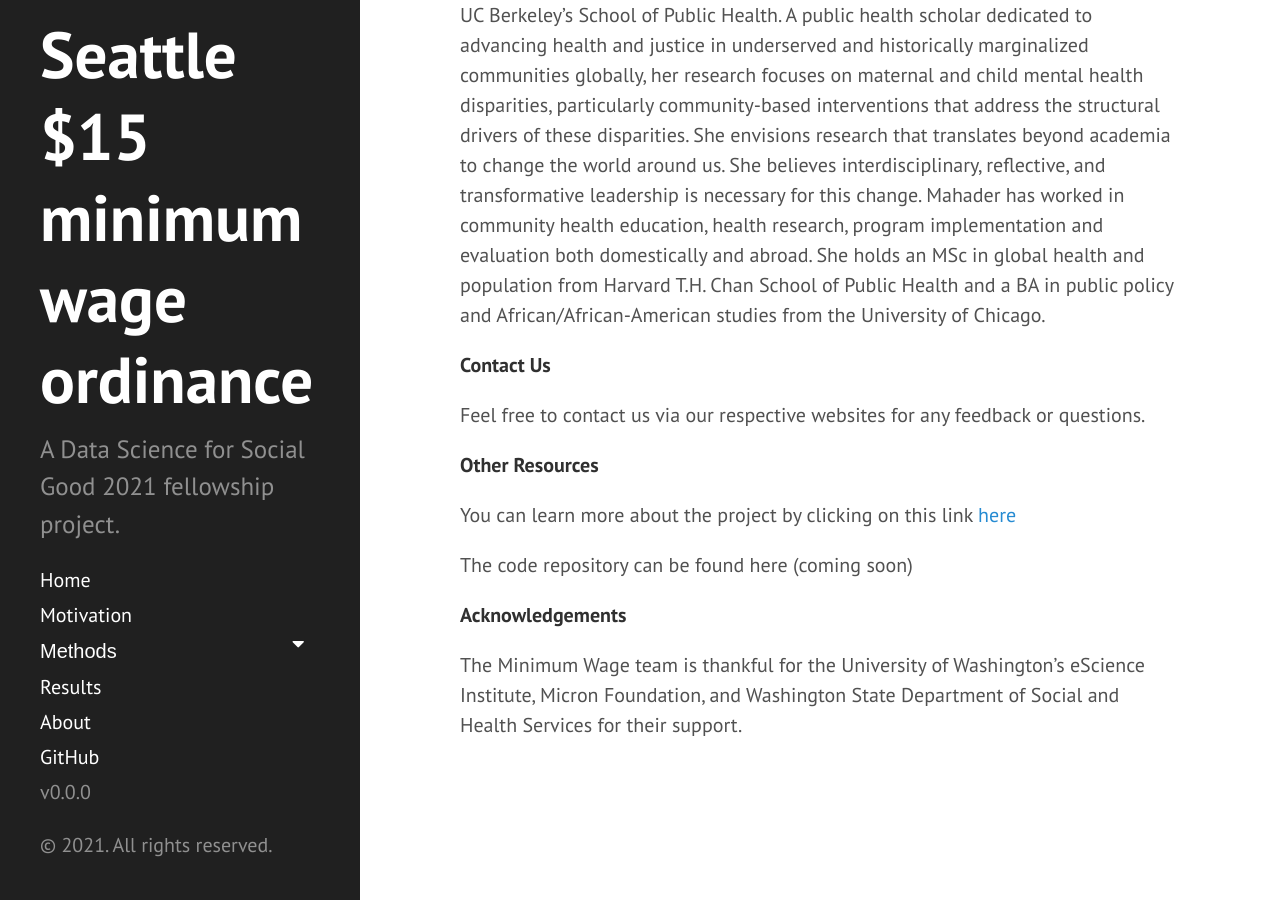
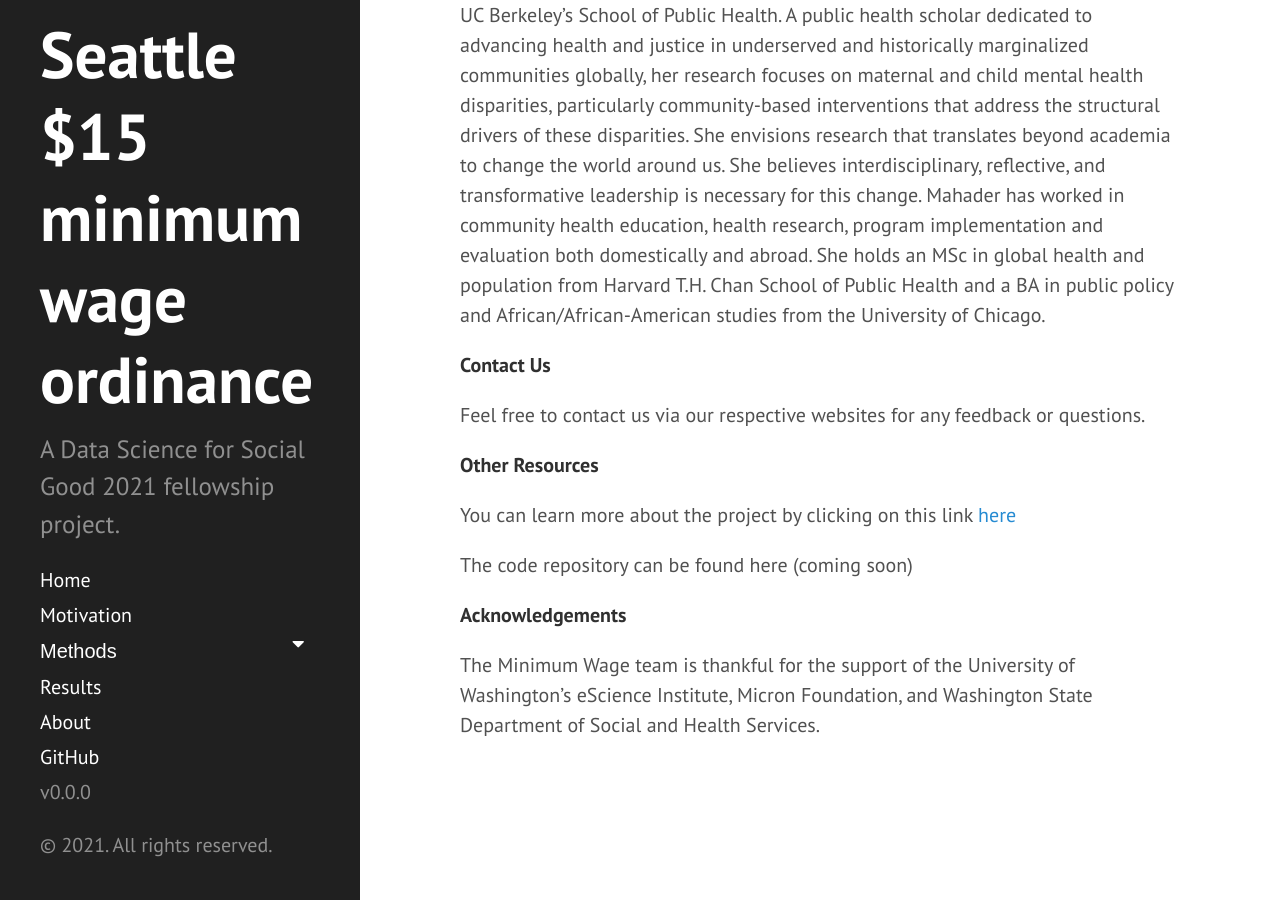
Before and after one commit to uwescience/MinWA, a Jekyll site: the page built from about.md, in a window 1280 px wide and 900 px high, scrolled down 5152 px. Built offline with Jekyll 4.4.1, drawn with Linux system fonts in a browser that asks for light colours.

Commit message:
grammar changes

```diff
--- a/about.md
+++ b/about.md
@@ -87,4 +87,4 @@ The code repository can be found here (coming soon)
 
 **Acknowledgements**
 
-The Minimum Wage team is thankful for the University of Washington's eScience Institute, Micron Foundation, and Washington State Department of Social and Health Services for their support.
+The Minimum Wage team is thankful for the support of the University of Washington's eScience Institute, Micron Foundation, and Washington State Department of Social and Health Services.
```
